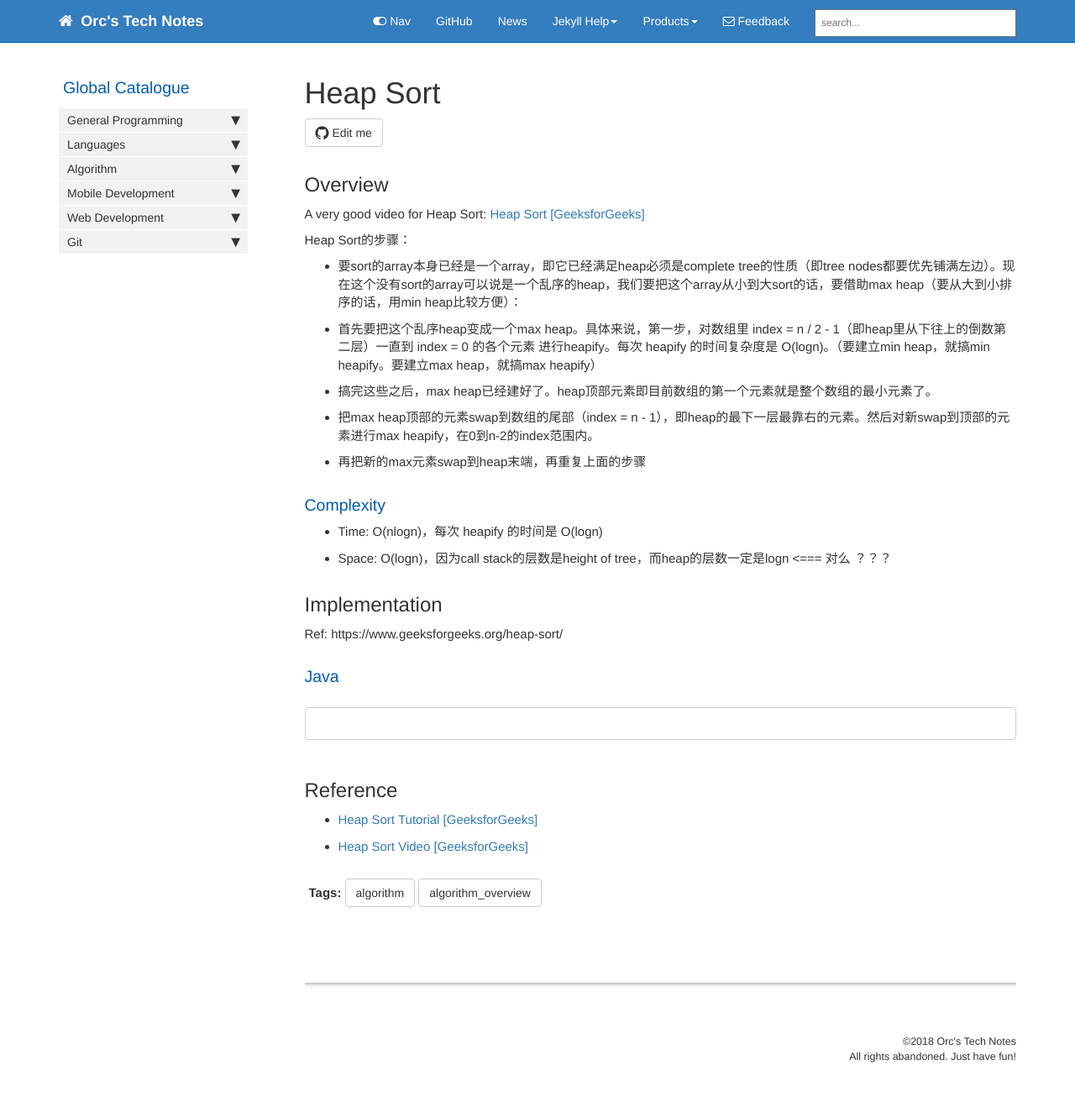
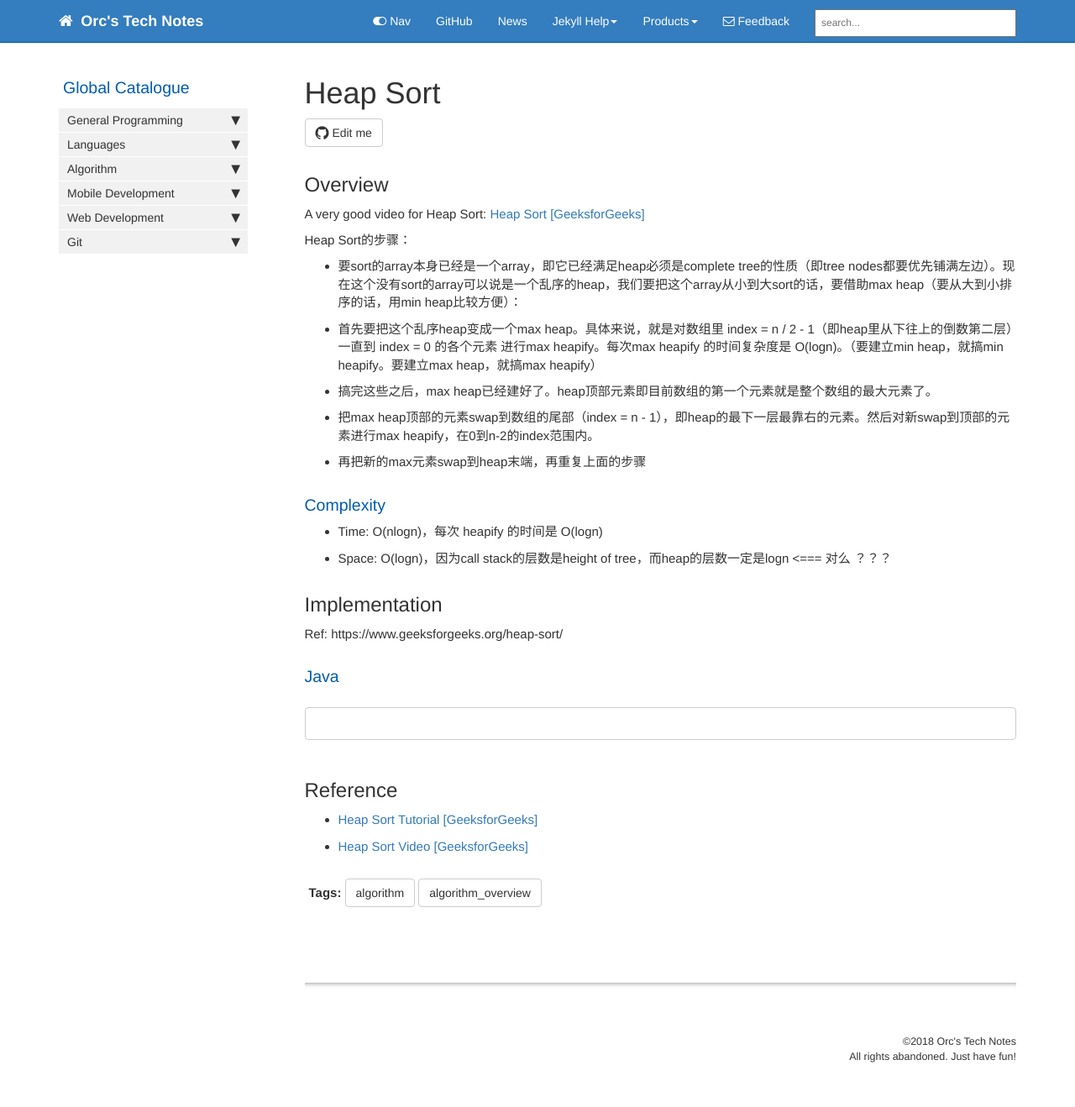
Before and after one commit to HungryOrc/hungryorc.github.io, a Jekyll site: the page built from pages/algorithm/algorithm_heap_sort_and_heapify.md, in a window 1280 px wide. Shown: the whole page at 84% size. Built offline with Jekyll 4.4.1, drawn with Linux system fonts in a browser that asks for light colours; nearby versions of some CDN libraries; comment, search, counter and statistics services are not loaded.

Commit message:
Update algorithm_heap_sort_and_heapify.md

```diff
--- a/pages/algorithm/algorithm_heap_sort_and_heapify.md
+++ b/pages/algorithm/algorithm_heap_sort_and_heapify.md
@@ -14,8 +14,8 @@ A very good video for Heap Sort: [Heap Sort [GeeksforGeeks]](https://www.youtube
 
 Heap Sort的步骤：
 * 要sort的array本身已经是一个array，即它已经满足heap必须是complete tree的性质（即tree nodes都要优先铺满左边）。现在这个没有sort的array可以说是一个乱序的heap，我们要把这个array从小到大sort的话，要借助max heap（要从大到小排序的话，用min heap比较方便）：
-* 首先要把这个乱序heap变成一个max heap。具体来说，第一步，对数组里 index = n / 2 - 1（即heap里从下往上的倒数第二层）一直到 index = 0 的各个元素 进行heapify。每次 heapify 的时间复杂度是 O(logn)。（要建立min heap，就搞min heapify。要建立max heap，就搞max heapify）
-* 搞完这些之后，max heap已经建好了。heap顶部元素即目前数组的第一个元素就是整个数组的最小元素了。
+* 首先要把这个乱序heap变成一个max heap。具体来说，就是对数组里 index = n / 2 - 1（即heap里从下往上的倒数第二层）一直到 index = 0 的各个元素 进行max heapify。每次max heapify 的时间复杂度是 O(logn)。（要建立min heap，就搞min heapify。要建立max heap，就搞max heapify）
+* 搞完这些之后，max heap已经建好了。heap顶部元素即目前数组的第一个元素就是整个数组的最大元素了。
 * 把max heap顶部的元素swap到数组的尾部（index = n - 1），即heap的最下一层最靠右的元素。然后对新swap到顶部的元素进行max heapify，在0到n-2的index范围内。
 * 再把新的max元素swap到heap末端，再重复上面的步骤
 
```
